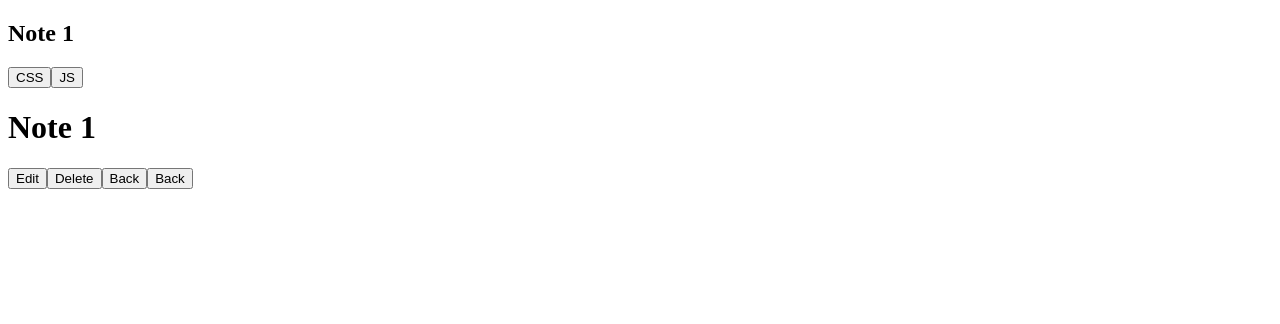
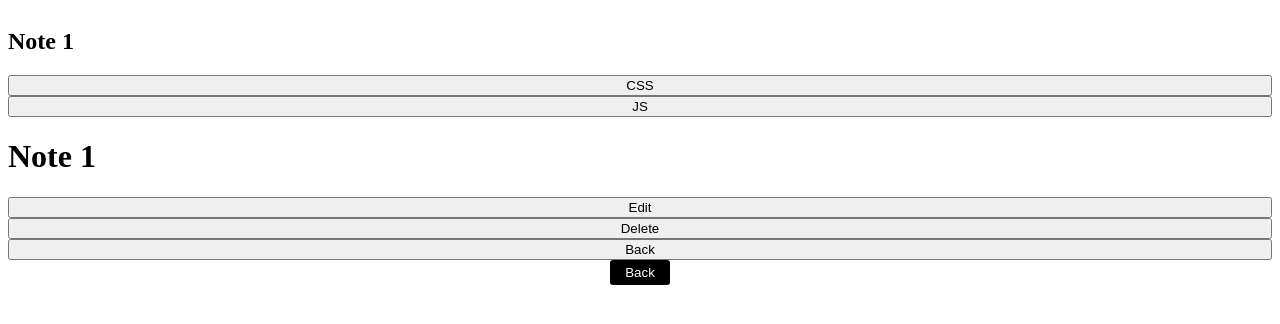
Before and after one commit to JohnMwendwa/notes-app, a React (Vite) app: page /12301c91-d2c9-4942-90a9-f788fe92421c in a window 1280 px wide. Shown: the top 324 px of the page. Built offline with nearby package versions, Linux system fonts and the light colour scheme.

Commit message:
style the back button

```diff
--- a/src/pages/DetailsPage.tsx
+++ b/src/pages/DetailsPage.tsx
@@ -1,7 +1,24 @@
 import { useParams, useNavigate } from "react-router-dom";
+import styled from "styled-components";
 
 import { useNotesContext } from "../context/NotesContext";
 import Note from "../components/Note";
+
+const Container = styled.div`
+  display: flex;
+  flex-direction: column;
+`;
+
+const BackBtn = styled.button`
+  padding: 5px 15px;
+  background-color: black;
+  color: white;
+  border: none;
+  border-radius: 3px;
+  cursor: pointer;
+  margin: 0 auto;
+  margin-bottom: 30px;
+`;
 
 export default function DetailsPage(): JSX.Element {
   const { id } = useParams();
@@ -12,9 +29,9 @@ export default function DetailsPage(): JSX.Element {
   const noteIdx = notes.findIndex((n) => n.id === id);
   const note = notes[noteIdx];
   return (
-    <>
+    <Container>
       <Note {...note} />
-      <button onClick={() => navigate(-1)}>Back</button>
-    </>
+      <BackBtn onClick={() => navigate(-1)}>Back</BackBtn>
+    </Container>
   );
 }
```
